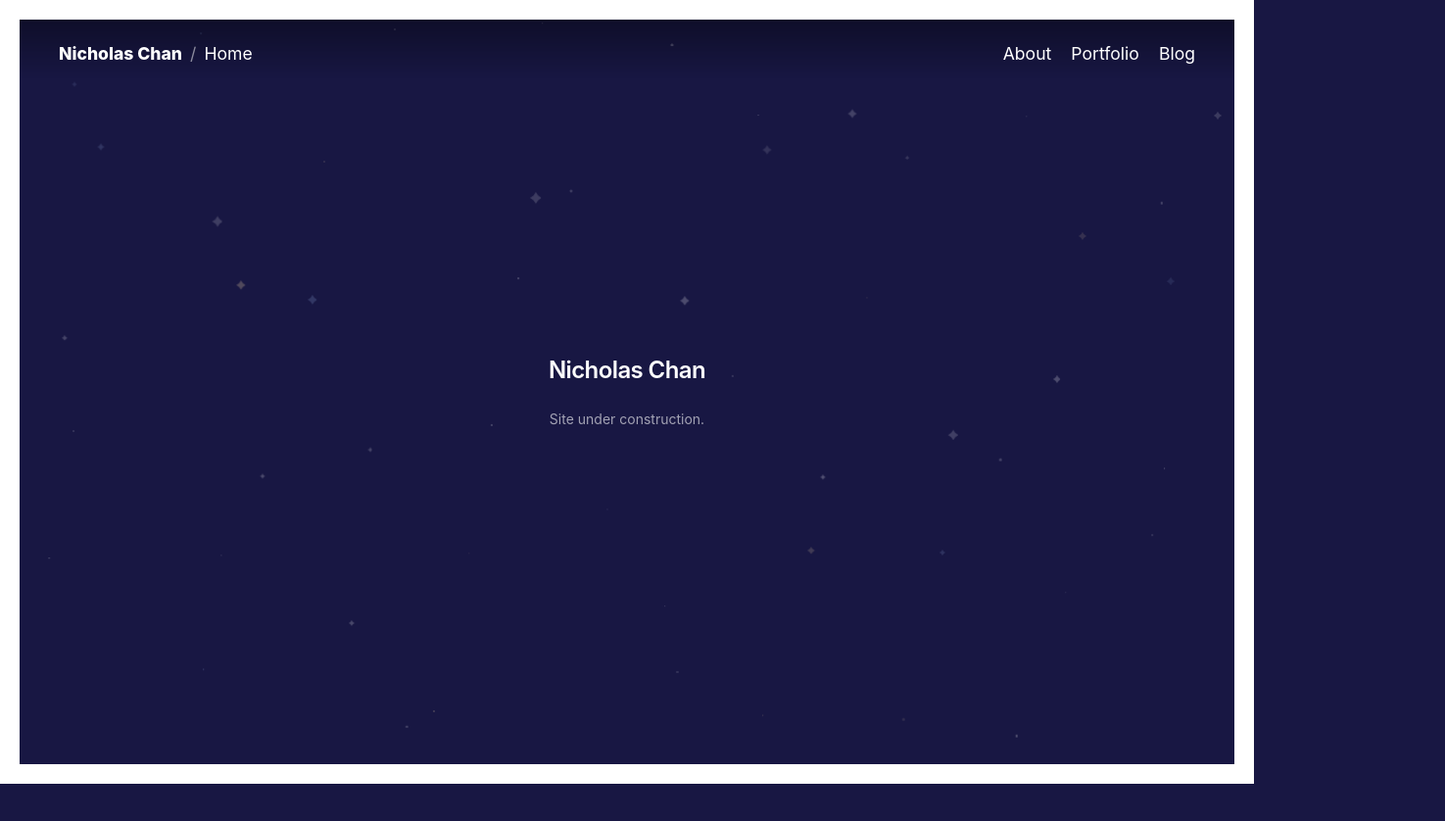
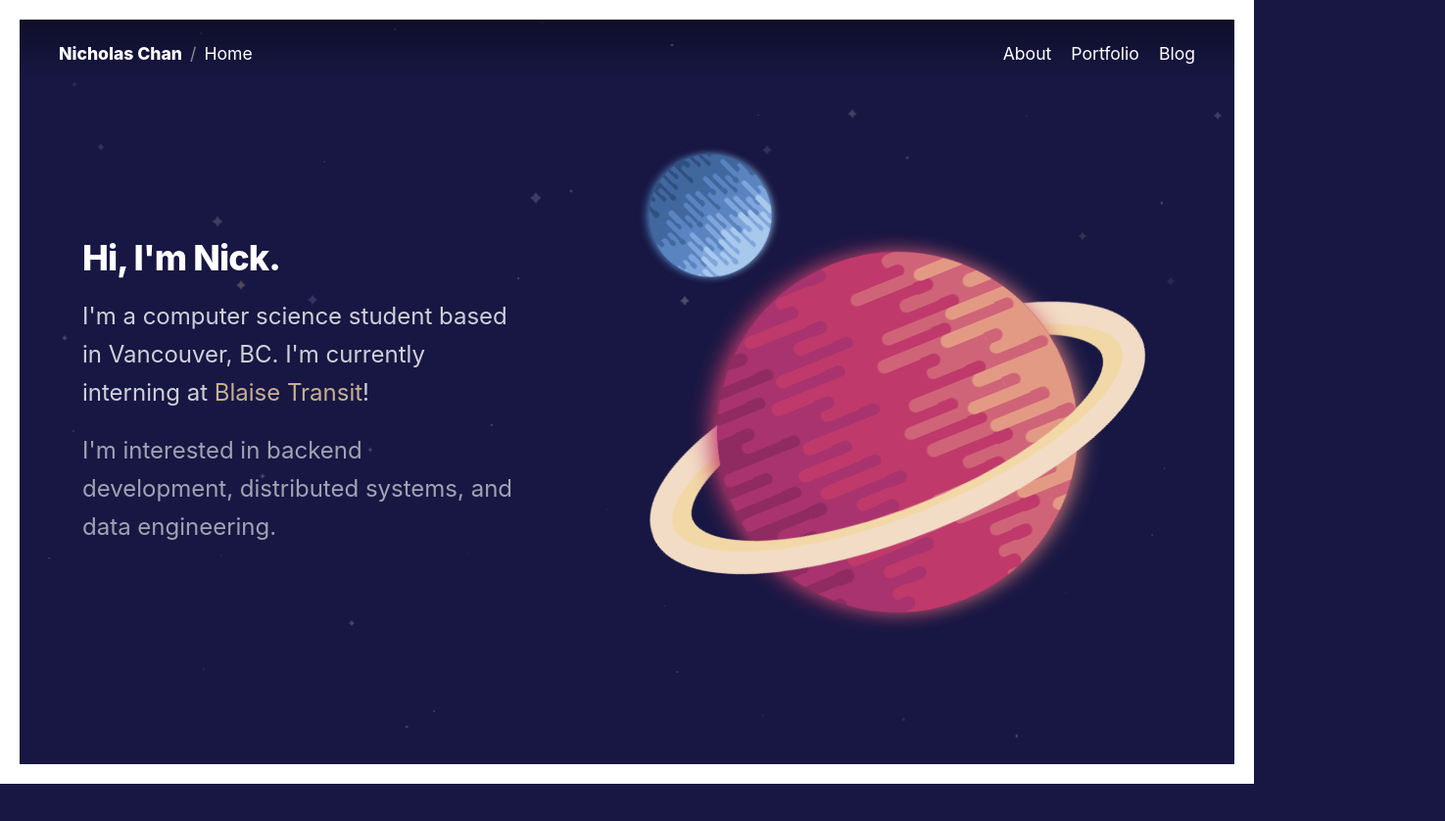
Before and after one commit to pnotato/pnotato.github.io, an Astro site: page / in a window 1280 px wide. Shown: the whole page at 98% size, 1475 px wide, since content can reach past the window. Before the commit the page ends 800 px from the top, so only its background shows below. Built offline with nearby package versions, Linux system fonts and the light colour scheme; Astro itself is replaced by a stand-in of ours.

Commit message:
tmp planets with ring

```diff
--- /dev/null
+++ b/src/components/BarPlanet.astro
@@ -0,0 +1,413 @@
+---
+type Palette = {
+  b1: string;
+  c1: string;
+  b2: string;
+  c2: string;
+  b3: string;
+  c3: string;
+  b4: string;
+  c4: string;
+  b5: string;
+  c5: string;
+  body: string;
+  glowA: string;
+  glowB: string;
+  ringA: string;
+  ringB: string;
+};
+
+type Variant = "blue" | "magenta" | "green" | "flame";
+
+const VARIANTS: Record<Variant, { rotation: string; palette: Palette }> = {
+  green: {
+    rotation: "-25deg",
+    palette: {
+      b1: "#bfe08f", c1: "#8fc46d",
+      b2: "#8fc46d", c2: "#5fa255",
+      b3: "#5fa255", c3: "#478a48",
+      b4: "#478a48", c4: "#35703c",
+      b5: "#35703c", c5: "#e6f4cf",
+      body: "#4f9150", glowA: "#5fa255", glowB: "#bfe08f",
+      ringA: "#e6f4cf", ringB: "#8fc46d",
+    },
+  },
+  magenta: {
+    rotation: "18deg",
+    palette: {
+      b1: "#e39a84", c1: "#cf6478",
+      b2: "#cf6478", c2: "#bf3a6b",
+      b3: "#bf3a6b", c3: "#a8336e",
+      b4: "#a8336e", c4: "#8f2b60",
+      b5: "#8f2b60", c5: "#f2dcc6",
+      body: "#ad3a6f", glowA: "#bf3a6b", glowB: "#e39a84",
+      ringA: "#f2dcc6", ringB: "#f2d8a7",
+    },
+  },
+  blue: {
+    rotation: "-62deg",
+    palette: {
+      b1: "#a8c8ec", c1: "#7fa6dc",
+      b2: "#7fa6dc", c2: "#5a84c0",
+      b3: "#5a84c0", c3: "#40689f",
+      b4: "#40689f", c4: "#2e4f80",
+      b5: "#2e4f80", c5: "#8fb2e2",
+      body: "#4f7ab8", glowA: "#4f7ab8", glowB: "#a8c8ec",
+      ringA: "#cfe0f5", ringB: "#5a84c0",
+    },
+  },
+  flame: {
+    rotation: "7deg",
+    palette: {
+      b1: "#f2a85e", c1: "#e57338",
+      b2: "#e57338", c2: "#d4502a",
+      b3: "#d4502a", c3: "#b83a22",
+      b4: "#b83a22", c4: "#8f2a18",
+      b5: "#8f2a18", c5: "#ffd9a8",
+      body: "#d4502a", glowA: "#d4502a", glowB: "#f2a85e",
+      ringA: "#ffd9a8", ringB: "#e57338",
+    },
+  },
+};
+
+interface Props {
+  variant?: Variant;
+  size?: string;
+  rotation?: string;
+  glow?: number;
+  ring?: boolean;
+  ringTilt?: string;
+}
+
+const {
+  variant = "magenta",
+  size = "var(--planet-size, clamp(200px, 46vmin, 460px))",
+  rotation,
+  glow = 0.25,
+  ring = false,
+  ringTilt = "-22deg",
+} = Astro.props;
+const { rotation: variantRotation, palette: p } = VARIANTS[variant];
+const rotationValue = rotation ?? variantRotation;
+
+const LINE_COUNT = 30;
+const LINES = [1, 2, 3, 4, 5];
+
+const paletteStyle = [
+  `--sun-size:${size}`,
+  `--rotation:${rotationValue}`,
+  `--glow-strength:${glow}`,
+  `--b1:${p.b1}`,
+  `--c1:${p.c1}`,
+  `--b2:${p.b2}`,
+  `--c2:${p.c2}`,
+  `--b3:${p.b3}`,
+  `--c3:${p.c3}`,
+  `--b4:${p.b4}`,
+  `--c4:${p.c4}`,
+  `--b5:${p.b5}`,
+  `--c5:${p.c5}`,
+  `--body:${p.body}`,
+  `--glow-a:${p.glowA}`,
+  `--glow-b:${p.glowB}`,
+  `--ring-a:${p.ringA}`,
+  `--ring-b:${p.ringB}`,
+  `--ring-tilt:${ringTilt}`,
+].join(";");
+---
+
+<div
+  class="sun-stage"
+  style={paletteStyle}
+  role="img"
+  aria-label={`${variant} bar planet`}
+>
+  {
+    ring && (
+      <div class="sun-ring sun-ring--back" aria-hidden="true">
+        <svg class="sun-ring__svg" viewBox="0 0 200 200">
+          <ellipse
+            class="sun-ring__band sun-ring__band--inner"
+            cx="100"
+            cy="100"
+            rx="74"
+            ry="26"
+          />
+          <ellipse
+            class="sun-ring__band sun-ring__band--outer"
+            cx="100"
+            cy="100"
+            rx="80"
+            ry="28"
+          />
+        </svg>
+      </div>
+    )
+  }
+  <div class="sun">
+    <div class="sun__body">
+      {
+        LINES.map((n) => (
+          <ul class={`sun__body--line-${n}`}>
+            {Array.from({ length: LINE_COUNT }, () => (
+              <li class={`sun__body--line-${n}__line`} />
+            ))}
+          </ul>
+        ))
+      }
+    </div>
+  </div>
+  {
+    ring && (
+      <div class="sun-ring sun-ring--front" aria-hidden="true">
+        <svg class="sun-ring__svg" viewBox="0 0 200 200">
+          <ellipse
+            class="sun-ring__band sun-ring__band--inner"
+            cx="100"
+            cy="100"
+            rx="74"
+            ry="26"
+          />
+          <ellipse
+            class="sun-ring__band sun-ring__band--outer"
+            cx="100"
+            cy="100"
+            rx="80"
+            ry="28"
+          />
+        </svg>
+      </div>
+    )
+  }
+</div>
+
+<style>
+  .sun-stage {
+    --ease-out-quad: cubic-bezier(0.25, 0.46, 0.45, 0.94);
+    position: relative;
+    width: var(--sun-size);
+    height: var(--sun-size);
+  }
+
+  .sun {
+    position: absolute;
+    width: var(--sun-size);
+    height: var(--sun-size);
+    top: 45%;
+    left: 50%;
+    border-radius: 50%;
+    transform: translate(-50%, -50%);
+    z-index: 1;
+    animation: float 4s var(--ease-out-quad) infinite;
+    box-shadow:
+      calc(var(--sun-size) * -0.1 * var(--glow-strength, 0.25)) 0
+      calc(var(--sun-size) * 0.26 * var(--glow-strength, 0.25))
+      calc(var(--sun-size) * -0.03 * var(--glow-strength, 0.25)) var(--glow-a),
+      calc(var(--sun-size) * 0.1 * var(--glow-strength, 0.25)) 0
+      calc(var(--sun-size) * 0.26 * var(--glow-strength, 0.25))
+      calc(var(--sun-size) * -0.09 * var(--glow-strength, 0.25)) var(--glow-b);
+  }
+
+  .sun-ring {
+    position: absolute;
+    top: 45%;
+    left: 50%;
+    width: calc(var(--sun-size) * 1.75);
+    height: calc(var(--sun-size) * 1.75);
+    transform: translate(-50%, -50%) rotate(var(--ring-tilt, -22deg));
+    animation: float-ring 4s var(--ease-out-quad) infinite;
+    pointer-events: none;
+  }
+
+  .sun-ring--back {
+    z-index: 0;
+  }
+
+  .sun-ring--front {
+    z-index: 2;
+    clip-path: inset(50% 0 0 0);
+  }
+
+  .sun-ring__svg {
+    display: block;
+    width: 100%;
+    height: 100%;
+    overflow: visible;
+  }
+
+  .sun-ring__band {
+    fill: none;
+  }
+
+  .sun-ring__band--outer {
+    stroke: var(--ring-a);
+    stroke-width: 7;
+  }
+
+  .sun-ring__band--inner {
+    stroke: var(--ring-b);
+    stroke-width: 8;
+  }
+
+  .sun__body {
+    width: 100%;
+    height: 100%;
+    clip-path: circle(50%);
+    transform: rotate(var(--rotation));
+    background: var(--body);
+    z-index: 1;
+    position: absolute;
+  }
+
+  .sun__body ul {
+    list-style: none;
+    padding: 0;
+    margin: 0;
+    font-size: 0;
+    position: relative;
+  }
+
+  .sun__body li {
+    width: 100%;
+    height: calc(var(--sun-size) / 30 + 1px);
+    margin-bottom: -1px;
+    border-radius: calc(var(--sun-size) * 0.04);
+  }
+
+  .sun__body li:nth-of-type(odd)::before {
+    content: "";
+    position: absolute;
+    width: calc(var(--sun-size) / 20);
+    height: calc(var(--sun-size) / 30 + 1px);
+    border-radius: 0 calc(var(--sun-size) * 0.02) calc(var(--sun-size) * 0.02) 0;
+  }
+
+  .sun__body li:nth-of-type(1),
+  .sun__body li:nth-of-type(7),
+  .sun__body li:nth-of-type(13),
+  .sun__body li:nth-of-type(19),
+  .sun__body li:nth-of-type(25) {
+    transform: translateX(calc(var(--sun-size) * 0.11));
+  }
+  .sun__body li:nth-of-type(5),
+  .sun__body li:nth-of-type(9),
+  .sun__body li:nth-of-type(17),
+  .sun__body li:nth-of-type(21),
+  .sun__body li:nth-of-type(27) {
+    transform: translateX(calc(var(--sun-size) * 0.06));
+  }
+  .sun__body li:nth-of-type(8),
+  .sun__body li:nth-of-type(14),
+  .sun__body li:nth-of-type(18),
+  .sun__body li:nth-of-type(24) {
+    transform: translateX(calc(var(--sun-size) * -0.08));
+  }
+  .sun__body li:nth-of-type(4),
+  .sun__body li:nth-of-type(10),
+  .sun__body li:nth-of-type(16),
+  .sun__body li:nth-of-type(22) {
+    transform: translateX(calc(var(--sun-size) * -0.12));
+  }
+
+  .sun__body--line-1 {
+    left: 85%;
+    z-index: 0;
+    animation: line-movement 10s var(--ease-out-quad) infinite;
+  }
+  .sun__body--line-1__line {
+    background: var(--b1);
+  }
+  .sun__body--line-1 li:nth-of-type(odd)::before {
+    background: var(--c1);
+  }
+
+  .sun__body--line-2 {
+    left: 65%;
+    bottom: 100%;
+    z-index: -1;
+    animation: line-movement 8s var(--ease-out-quad) infinite;
+  }
+  .sun__body--line-2__line {
+    background: var(--b2);
+  }
+  .sun__body--line-2 li:nth-of-type(odd)::before {
+    background: var(--c2);
+  }
+
+  .sun__body--line-3 {
+    left: 30%;
+    bottom: 200%;
+    z-index: -2;
+    animation: line-movement 6s var(--ease-out-quad) infinite;
+  }
+  .sun__body--line-3__line {
+    background: var(--b3);
+  }
+  .sun__body--line-3 li:nth-of-type(odd)::before {
+    background: var(--c3);
+  }
+
+  .sun__body--line-4 {
+    left: 10%;
+    bottom: 300%;
+    z-index: -3;
+    animation: line-movement 4s var(--ease-out-quad) infinite;
+  }
+  .sun__body--line-4__line {
+    background: var(--b4);
+  }
+  .sun__body--line-4 li:nth-of-type(odd)::before {
+    background: var(--c4);
+  }
+
+  .sun__body--line-5 {
+    left: -20%;
+    bottom: 400%;
+    z-index: -4;
+  }
+  .sun__body--line-5__line {
+    background: var(--b5);
+  }
+  .sun__body--line-5 li:nth-of-type(odd)::before {
+    background: var(--c5);
+  }
+
+  @keyframes float {
+    0% {
+      transform: translate(-50%, -50%);
+    }
+    60% {
+      transform: translate(-50%, -47%);
+    }
+    100% {
+      transform: translate(-50%, -50%);
+    }
+  }
+
+  @keyframes float-ring {
+    0% {
+      transform: translate(-50%, -50%) rotate(var(--ring-tilt, -22deg));
+    }
+    60% {
+      transform: translate(-50%, -47%) rotate(var(--ring-tilt, -22deg));
+    }
+    100% {
+      transform: translate(-50%, -50%) rotate(var(--ring-tilt, -22deg));
+    }
+  }
+
+  @keyframes line-movement {
+    0% {
+      transform: translateX(0);
+    }
+    60% {
+      transform: translateX(-10px);
+    }
+    80% {
+      transform: translateX(10px);
+    }
+    100% {
+      transform: translateX(0);
+    }
+  }
+</style>
--- a/src/pages/index.astro
+++ b/src/pages/index.astro
@@ -1,10 +1,64 @@
 ---
 import BaseLayout from "@/layouts/BaseLayout.astro";
+import BarPlanet from "@/components/BarPlanet.astro";
 ---
 
 <BaseLayout>
-  <div class="flex flex-1 flex-col items-center justify-center gap-6">
-    <h1 class="text-2xl font-semibold tracking-tight">Nicholas Chan</h1>
-    <p class="text-sm opacity-60">Site under construction.</p>
-  </div>
+  <section
+    class="flex flex-1 flex-col items-center justify-center gap-14 px-8 py-16 md:flex-row md:gap-16 md:px-16"
+  >
+    <div
+      class="flex max-w-2xl flex-col gap-5 text-center md:max-w-[40%] md:text-left"
+    >
+      <h1 class="text-2xl font-extrabold tracking-tight md:text-4xl">
+        Hi, I'm Nick.
+      </h1>
+      <h2 class="text-xl leading-relaxed font-normal opacity-80 md:text-2xl">
+        I'm a computer science student based in Vancouver, BC. I'm currently
+        interning at <a
+          class="text-accent underline-offset-4 hover:underline"
+          href="https://www.blaisetransit.com/">Blaise Transit</a
+        >!
+      </h2>
+      <h3 class="text-xl leading-relaxed font-normal opacity-60 md:text-2xl">
+        I'm interested in backend development, distributed systems, and data
+        engineering.
+      </h3>
+    </div>
+    <div class="flex flex-1 justify-center">
+      <div class="planet-scene">
+        <div class="planet-big">
+          <BarPlanet variant="magenta" rotation="-22deg" ring />
+        </div>
+        <div class="planet-mini">
+          <BarPlanet
+            variant="blue"
+            rotation="45deg"
+            size="calc(var(--planet-size) * 0.34)"
+          />
+        </div>
+      </div>
+    </div>
+  </section>
 </BaseLayout>
+
+<style>
+  .planet-scene {
+    --planet-size: clamp(200px, 46vmin, 460px);
+    position: relative;
+    isolation: isolate;
+    transform: translate(6%, 14%);
+  }
+
+  .planet-big {
+    position: relative;
+    z-index: 2;
+  }
+
+  .planet-mini {
+    position: absolute;
+    left: -19%;
+    top: -29%;
+    z-index: 1;
+  }
+</style>
```
